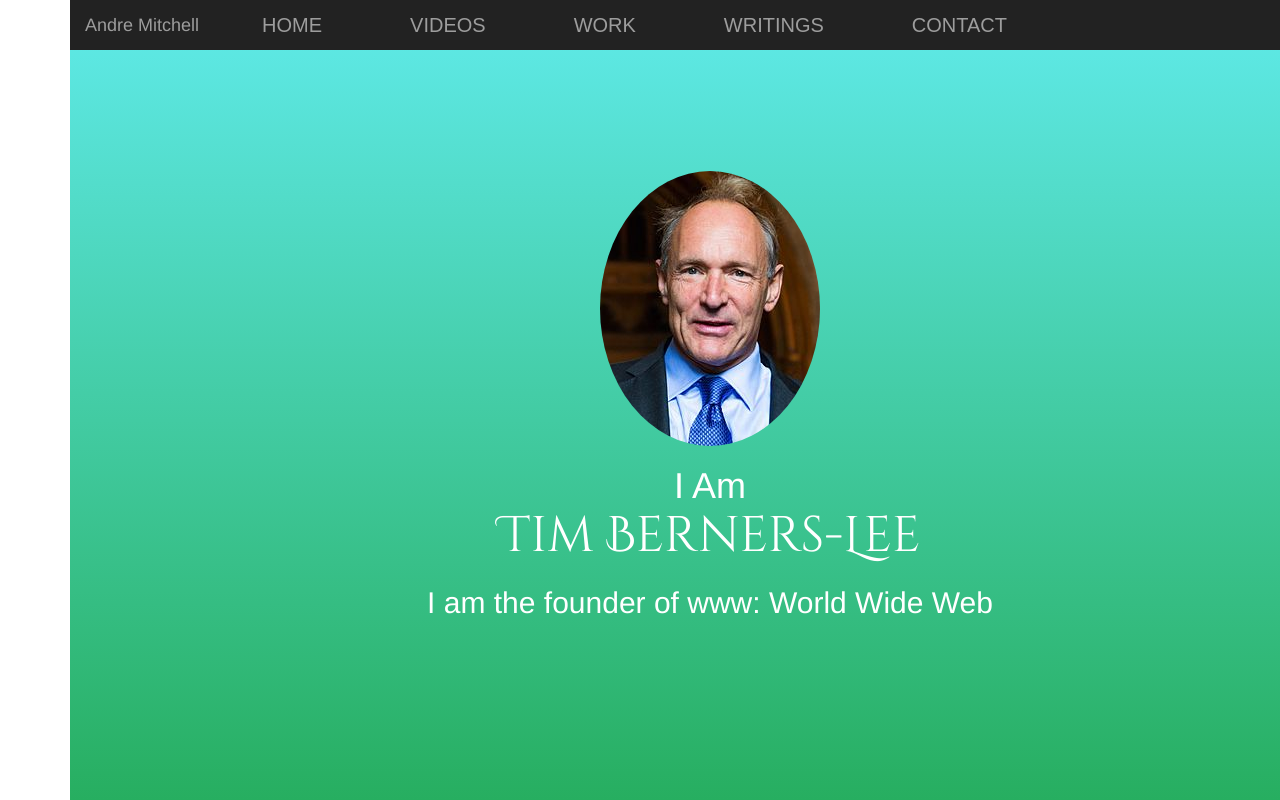
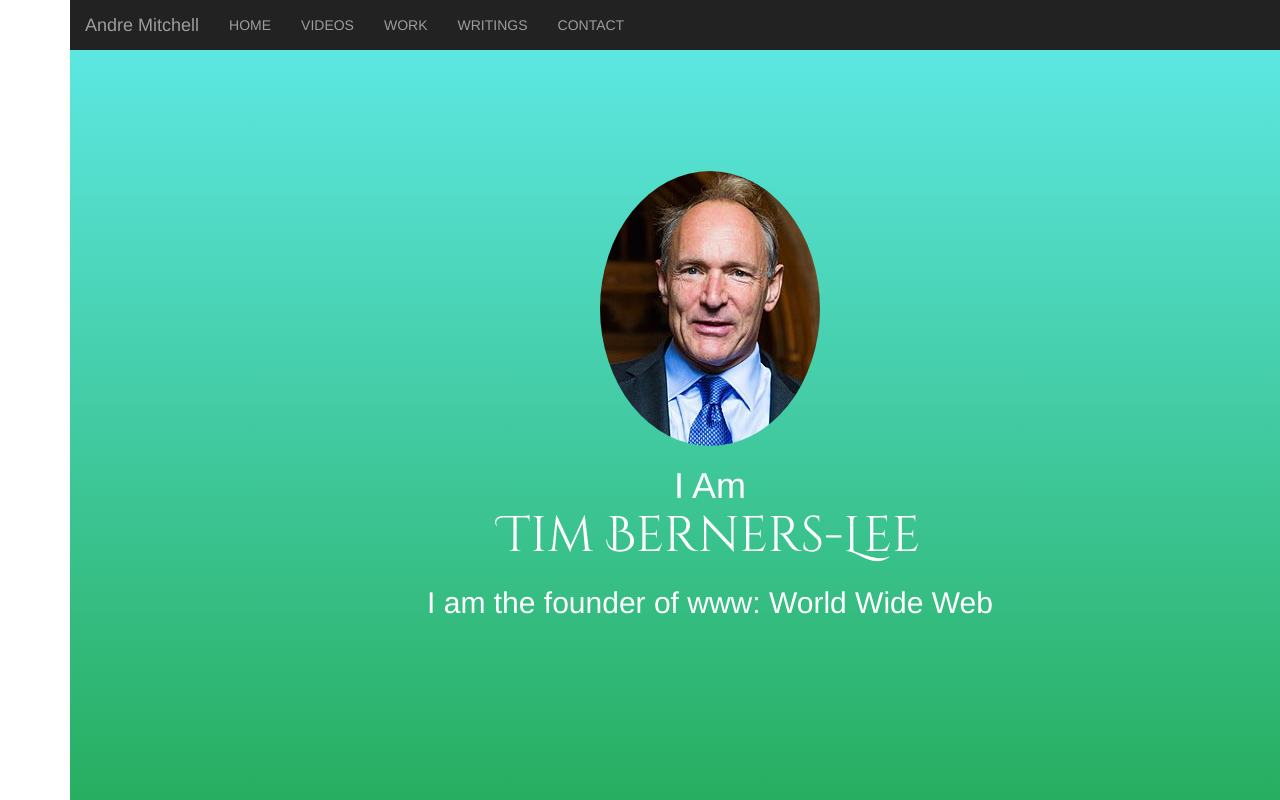
Before and after one commit to Dee-Deepika/Class-68-AJ-to-chk-and-revert, a plain HTML site: page index.html in a window 1280 px wide. Shown: the top 800 px of the page. Drawn offline with nearby package versions, Linux system fonts and the light colour scheme.

Commit message:
Update index.html

```diff
--- a/index.html
+++ b/index.html
@@ -29,11 +29,11 @@
         <div class="collapse navbar-collapse" id="myNavbar">
 
             <ul class="nav navbar-nav">
-                <li class="links"><a href="#welcome">HOME</a></li>
-                <li class="links"><a href="#videos">VIDEOS</a></li>
-                <li class="links"><a href="#work">WORK</a></li>
-                <li class="links"><a href="#writings">WRITINGS</a></li>
-                <li class="links"><a href="#contact">CONTACT</a> </li>
+                <li><a href="#welcome">HOME</a></li>
+                <li><a href="#videos">VIDEOS</a></li>
+                <li><a href="#work">WORK</a></li>
+                <li><a href="#writings">WRITINGS</a></li>
+                <li><a href="#contact">CONTACT</a> </li>
 
             </ul>
         </div>
```
